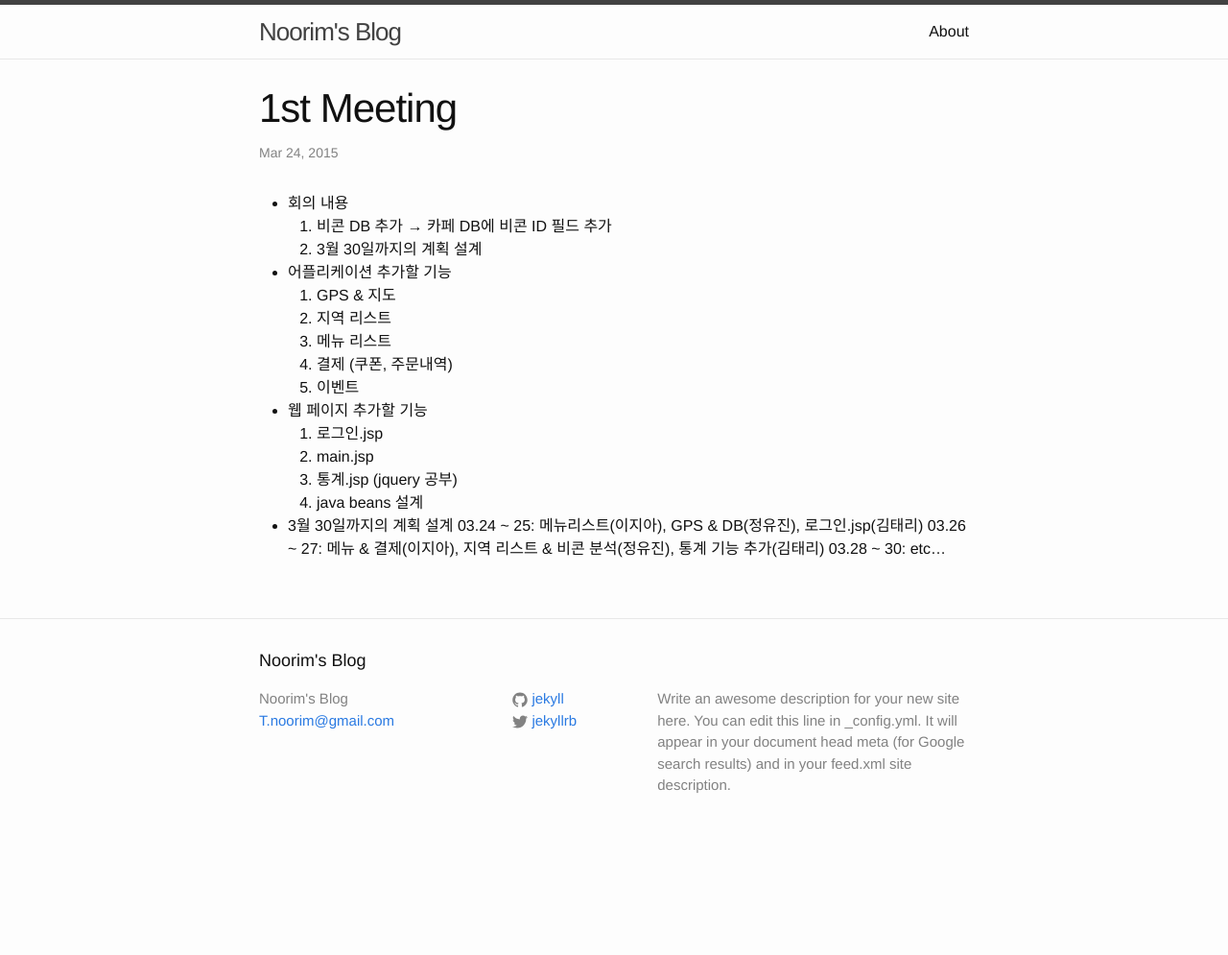
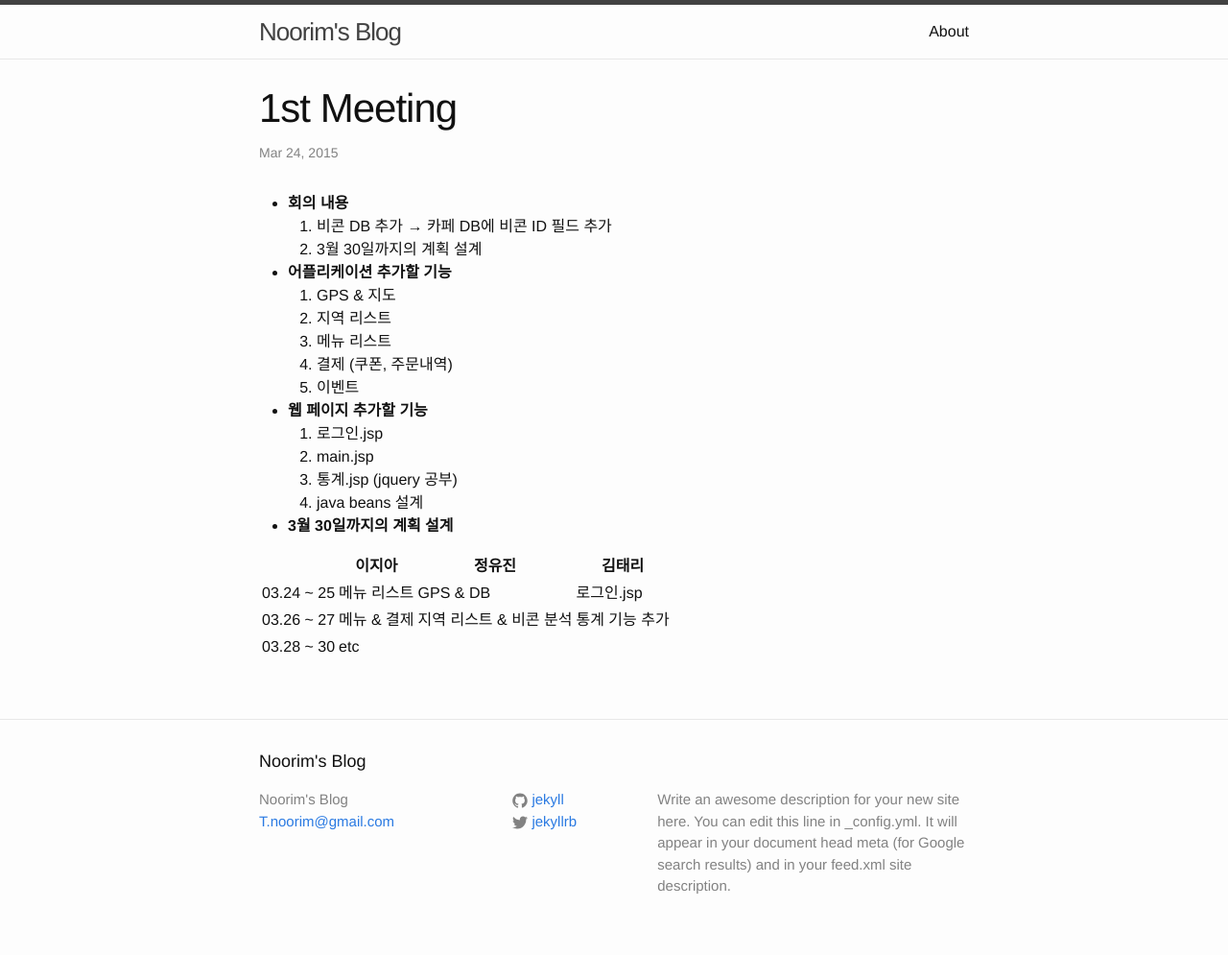
Before and after one commit to dudmy/noorim.github.io, a Jekyll site: the page built from _posts/2015-03-24-1st-meeting.markdown, in a window 1280 px wide. Shown: the whole page at 96% size. Built offline with Jekyll 4.4.1, drawn with Linux system fonts in a browser that asks for light colours; before the commit the page ends 900 px from its top, so only the background shows below that.

Commit message:
update 1st meeting

```diff
--- a/_posts/2015-03-24-1st-meeting.markdown
+++ b/_posts/2015-03-24-1st-meeting.markdown
@@ -1,28 +1,34 @@
 ---
 layout: post
-title:	"1st Meeting"
-date:	2015-03-24
+title:  "1st Meeting"
+date:   2015-03-24 15:38:24
 categories: jekyll update
 ---
 
-* 회의 내용
+* **회의 내용**
   1. 비콘 DB 추가 → 카페 DB에 비콘 ID 필드 추가
   2. 3월 30일까지의 계획 설계
 
-* 어플리케이션 추가할 기능
+
+* **어플리케이션 추가할 기능**
   1. GPS & 지도
   2. 지역 리스트
   3. 메뉴 리스트
   4. 결제 (쿠폰, 주문내역)
   5. 이벤트
 
-* 웹 페이지 추가할 기능
+
+* **웹 페이지 추가할 기능**
   1. 로그인.jsp
   2. main.jsp
   3. 통계.jsp (jquery 공부)
   4. java beans 설계
 
- * 3월 30일까지의 계획 설계
-   03.24 ~ 25: 메뉴리스트(이지아), GPS & DB(정유진), 로그인.jsp(김태리)
-   03.26 ~ 27: 메뉴 & 결제(이지아), 지역 리스트 & 비콘 분석(정유진), 통계 기능 추가(김태리)
-   03.28 ~ 30: etc...
+
+ * **3월 30일까지의 계획 설계**
+
+  |            | 이지아 | 정유진 | 김태리 |
+  |------------|--------------------|
+  | 03.24 ~ 25 | 메뉴 리스트 | GPS & DB | 로그인.jsp |
+  | 03.26 ~ 27 | 메뉴 & 결제 | 지역 리스트 & 비콘 분석 | 통계 기능 추가 |
+  | 03.28 ~ 30 | etc |
```
